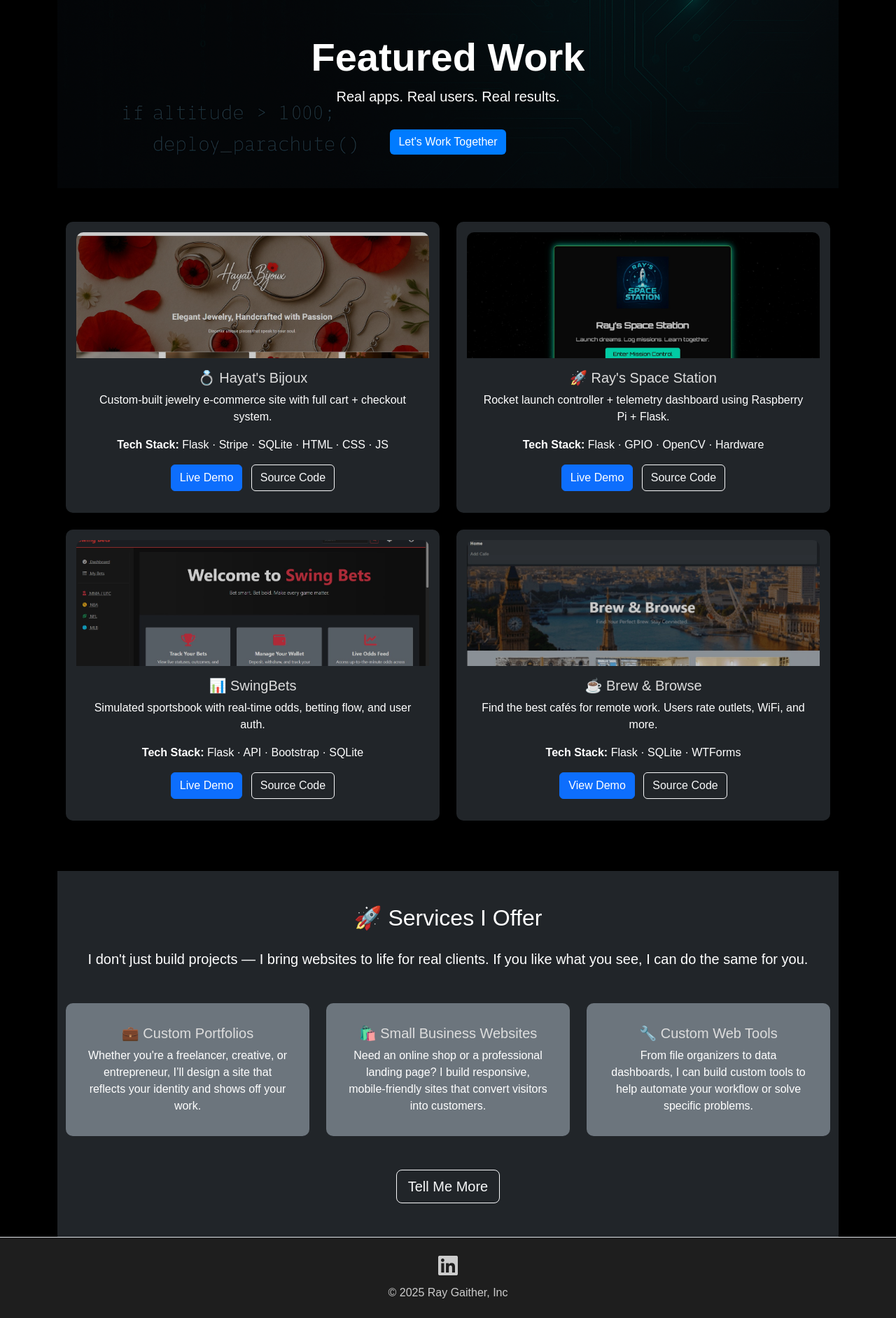
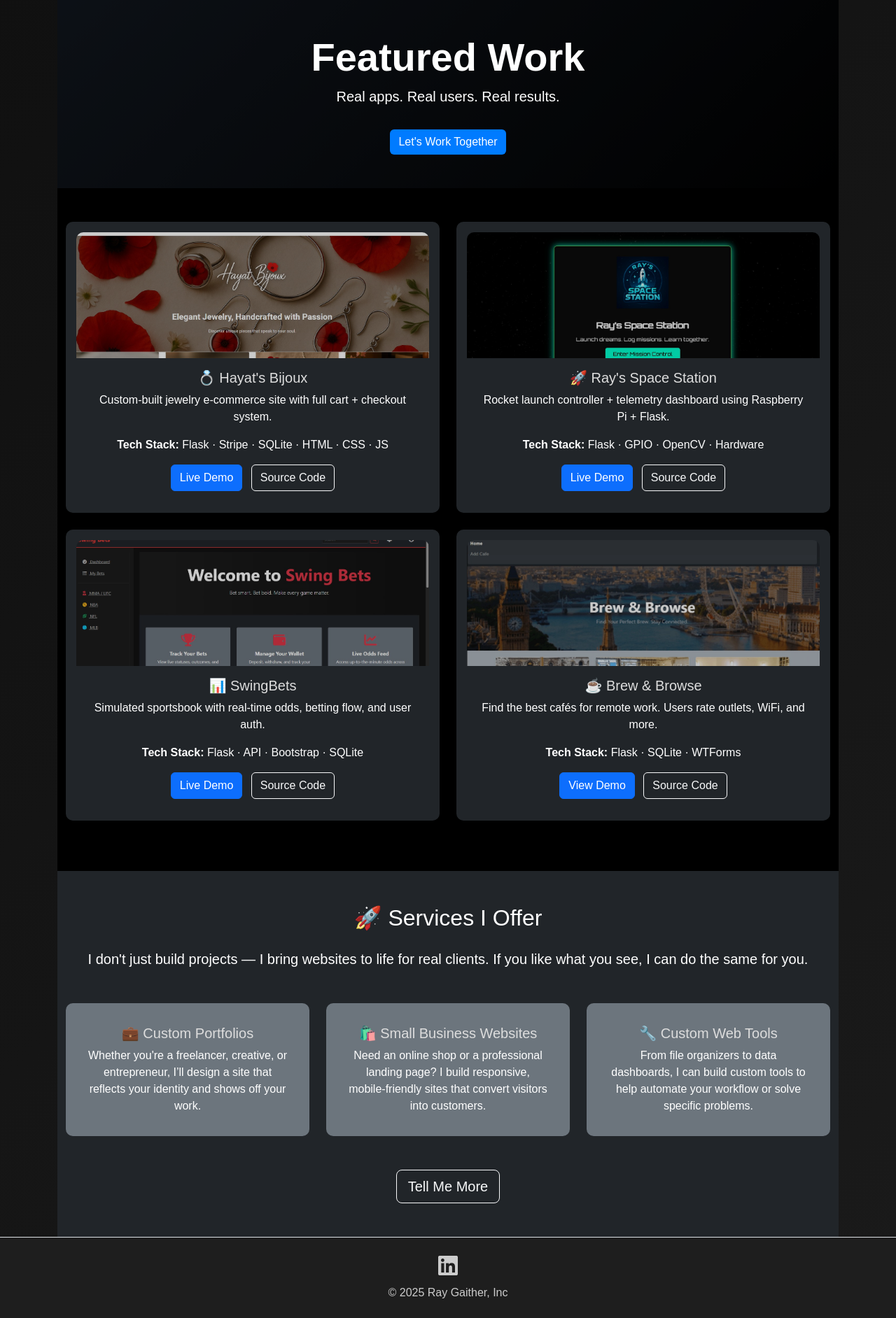
Before and after one commit to raygaither3/MyProPortfolio, a Flask app: page /projects in a window 1280 px wide. Shown: the part 57-1941 px from the top of the page at 70% size. Run offline with Flask 3, Linux system fonts and the light colour scheme; some libraries are stand-ins or nearby versions.

Commit message:
style changes

```diff
--- a/static/css/styles.css
+++ b/static/css/styles.css
@@ -1,7 +1,7 @@
 
 /* General Layout */
 body {
-    background: black;
+    background: linear-gradient(135deg, #101010, #1a1a1a);
     color: #ffffff;
     font-family: Arial, sans-serif;
     scroll-behavior: smooth;
@@ -27,10 +27,7 @@ body {
 /* Hero Section */
 .hero-featured {
   position: relative;
-  background-image: url('/static/assets/images/hero-background.png'); /* adjust path as needed */
-  background-size: cover;
-  background-position: center;
-  background-repeat: no-repeat;
+  background: linear-gradient(135deg, #1f2937, #000000);
   color: white;
   overflow: hidden;
 }
@@ -39,7 +36,7 @@ body {
   content: "";
   position: absolute;
   inset: 0;
-  background: rgba(0, 0, 0, 0.6); /* dark overlay for contrast */
+  background: rgba(0, 0, 0, 0.6);
   z-index: 1;
 }
 
```
Also changed, not shown: templates/main/landing.html (+8 -0 lines).
